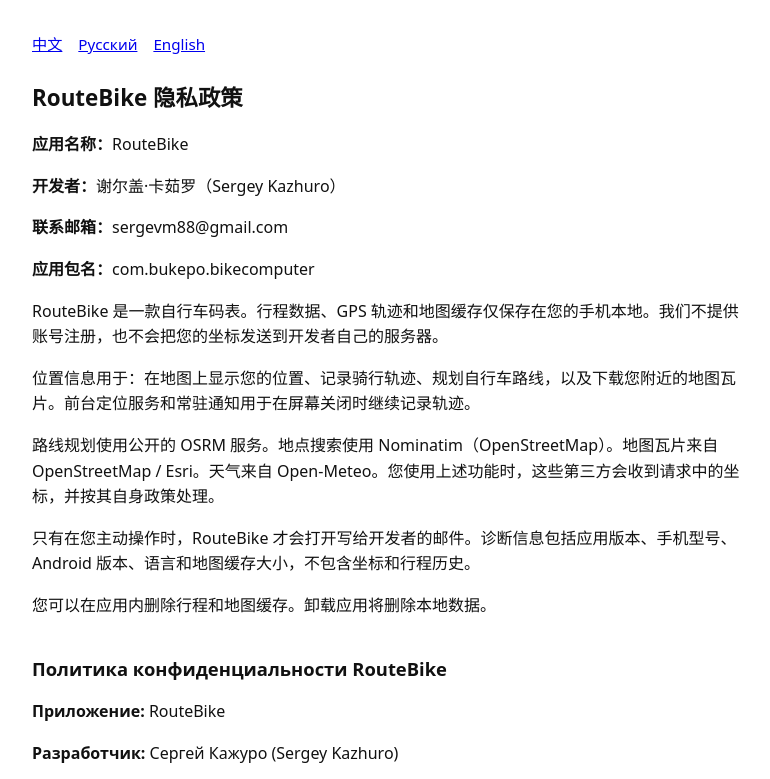
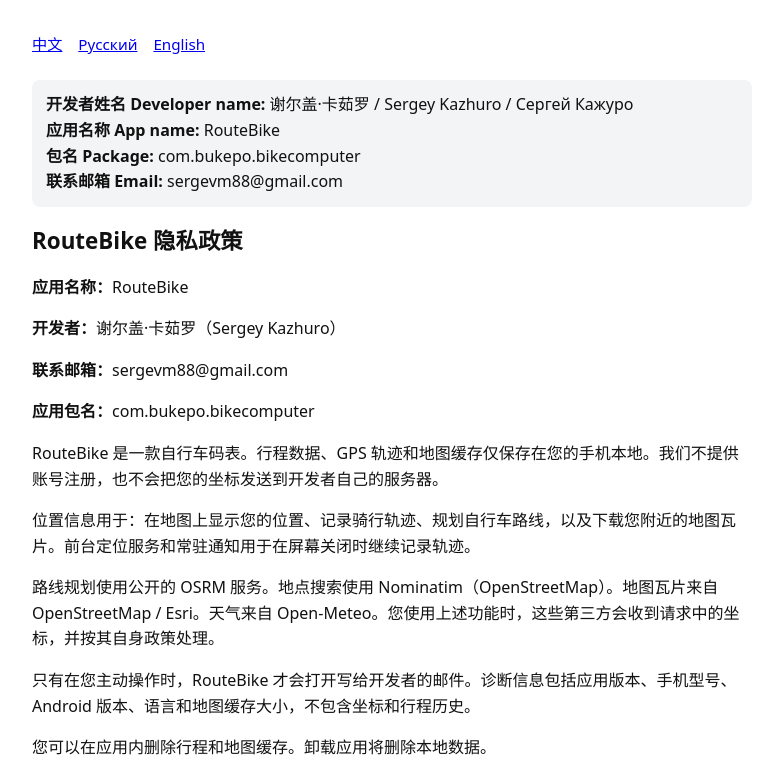
Before and after one commit to DIEZEL11/buke-privacy, a plain HTML site: page index.html in a window 1280 px wide. Shown: the top 779 px of the page, without its empty margins (248-1018 px from the left). Drawn offline with Linux system fonts and the light colour scheme.

Commit message:
Highlight developer name for AppGallery privacy review

```diff
--- a/index.html
+++ b/index.html
@@ -3,13 +3,17 @@
 <head>
   <meta charset="utf-8" />
   <meta name="viewport" content="width=device-width, initial-scale=1" />
-  <title>RouteBike 隐私政策 / Privacy policy</title>
+  <meta name="author" content="Sergey Kazhuro" />
+  <meta name="developer" content="谢尔盖·卡茹罗 Sergey Kazhuro Сергей Кажуро" />
+  <meta name="description" content="RouteBike privacy policy. Developer: 谢尔盖·卡茹罗 (Sergey Kazhuro). App: RouteBike com.bukepo.bikecomputer." />
+  <title>RouteBike 隐私政策 | 开发者 谢尔盖·卡茹罗 Sergey Kazhuro</title>
   <style>
     body { font-family: system-ui, "Noto Sans SC", "PingFang SC", sans-serif; max-width: 720px; margin: 32px auto; padding: 0 16px; line-height: 1.6; color: #111; }
     h1 { font-size: 1.4rem; }
     h2 { font-size: 1.15rem; margin-top: 2.2rem; }
     nav { font-size: 0.95rem; margin: 0 0 1.5rem; }
     nav a { margin-right: 12px; }
+    .dev { background: #f3f4f6; padding: 12px 14px; border-radius: 8px; }
   </style>
 </head>
 <body>
@@ -18,6 +22,11 @@
     <a href="#ru">Русский</a>
     <a href="#en">English</a>
   </nav>
+
+  <p class="dev"><strong>开发者姓名 Developer name:</strong> 谢尔盖·卡茹罗 / Sergey Kazhuro / Сергей Кажуро<br />
+  <strong>应用名称 App name:</strong> RouteBike<br />
+  <strong>包名 Package:</strong> com.bukepo.bikecomputer<br />
+  <strong>联系邮箱 Email:</strong> sergevm88@gmail.com</p>
 
   <h1 id="zh">RouteBike 隐私政策</h1>
   <p><strong>应用名称：</strong>RouteBike</p>
```
